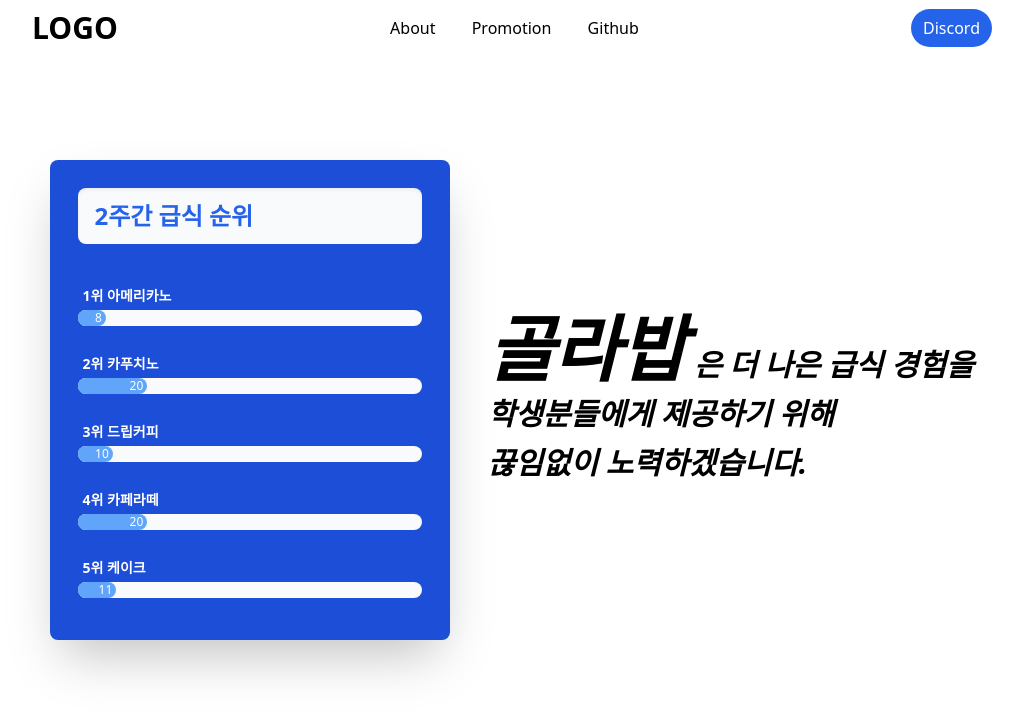
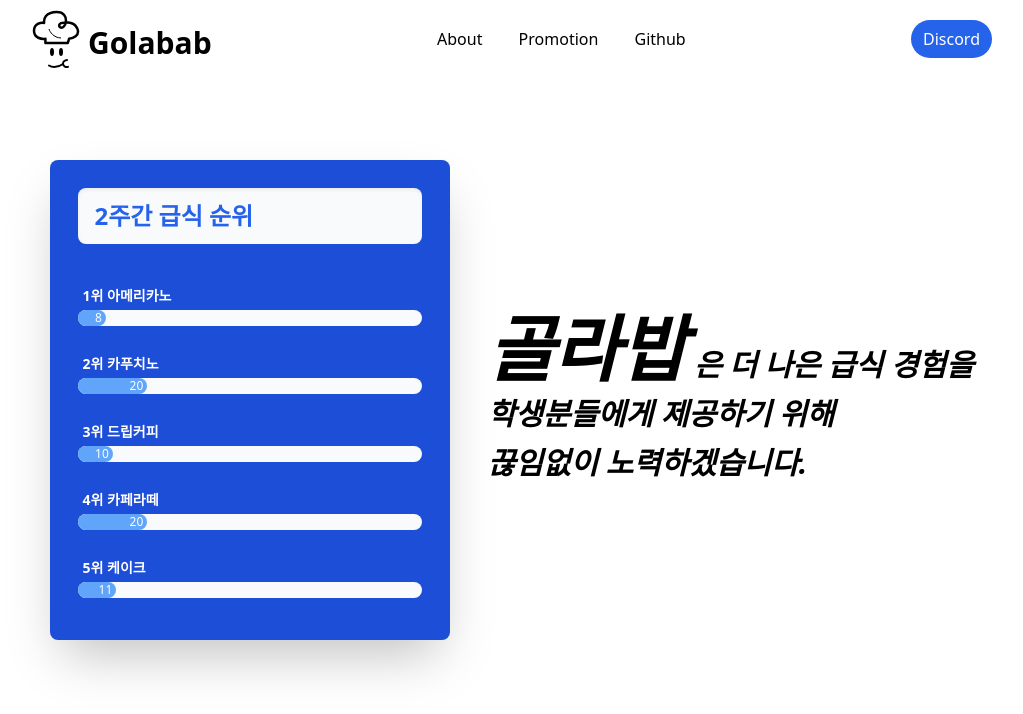
Before and after one commit to sunwoo0706/Golabab-Page, a Svelte app: page / in a window 1280 px wide. Shown: the top 714 px of the page, without its empty margins (128-1151 px from the left). Built offline with nearby package versions, Linux system fonts and the light colour scheme.

Commit message:
Add Logo component

```diff
--- a/src/components/Atoms/Logo.svelte
+++ b/src/components/Atoms/Logo.svelte
@@ -1,9 +1,19 @@
 <script lang="ts">
 </script>
 
-<h1 class="font-sans font-black text-3xl">
-    LOGO
-</h1>
+<a href="#" class="flex items-center">
+    <svg width="48" height="58" viewBox="0 0 48 58" fill="none" xmlns="http://www.w3.org/2000/svg">
+        <path d="M13.409 33V28.8108C9.60599 29.2297 2 28.2243 2 20.8514C2 13.4784 8.76088 12.473 12.1413 12.8919C11.5779 9.26126 13.3245 2 24.818 2C39.1848 2 33.6916 21.2703 27.7759 17.0811C26.7899 15.4054 26.5082 12.2216 33.2691 12.8919C36.3678 12.1937 43.1569 12.473 45.5232 19.1757C47.8895 25.8784 40.8751 28.3919 37.0721 28.8108L35.8044 33H13.409Z" stroke="black" stroke-width="2.5" stroke-linejoin="round"/>
+        <path d="M17 19C17.8276 21.85 21.3862 27.64 29 28" stroke="black" stroke-linejoin="round"/>
+        <ellipse cx="20" cy="42" rx="2" ry="4" fill="black"/>
+        <ellipse cx="29" cy="42" rx="2" ry="4" fill="black"/>
+        <path d="M17 55.5517C18.9798 56.931 24.5515 58.5516 31 54" stroke="black" stroke-width="2" stroke-linecap="round" stroke-linejoin="round"/>
+        <path d="M35.0074 50C33.5186 50.153 30.6402 51.1935 31.0372 54.1314C31.4342 57.0693 34.5112 57.1917 36 56.8856" stroke="black" stroke-width="2" stroke-linecap="round" stroke-linejoin="round"/>
+    </svg>
+    <h1 class="font-sans font-bold pt-2 ml-2 text-3xl">
+        Golabab
+    </h1>
+</a>
 
 <style lang="scss">
 </style>
```
